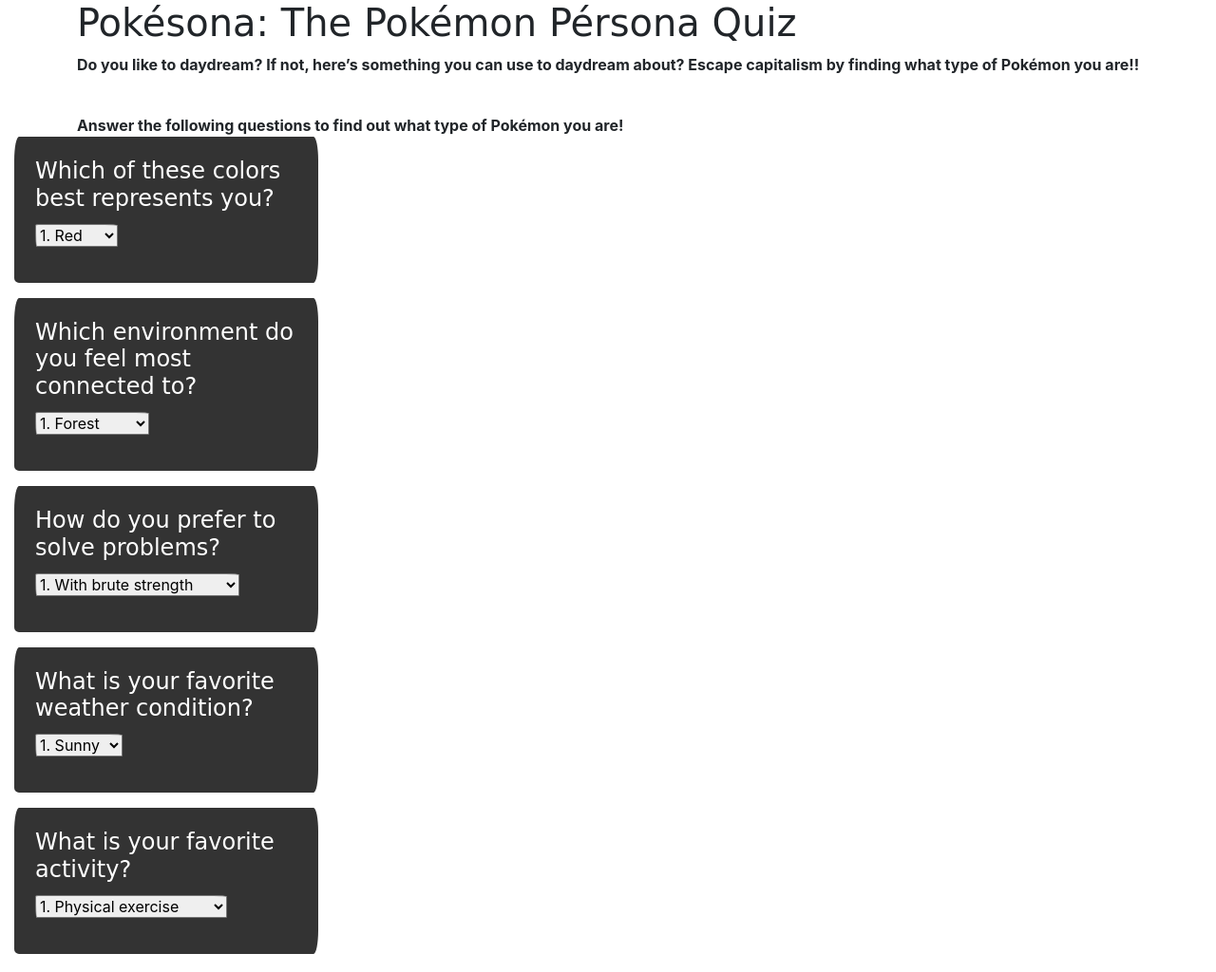
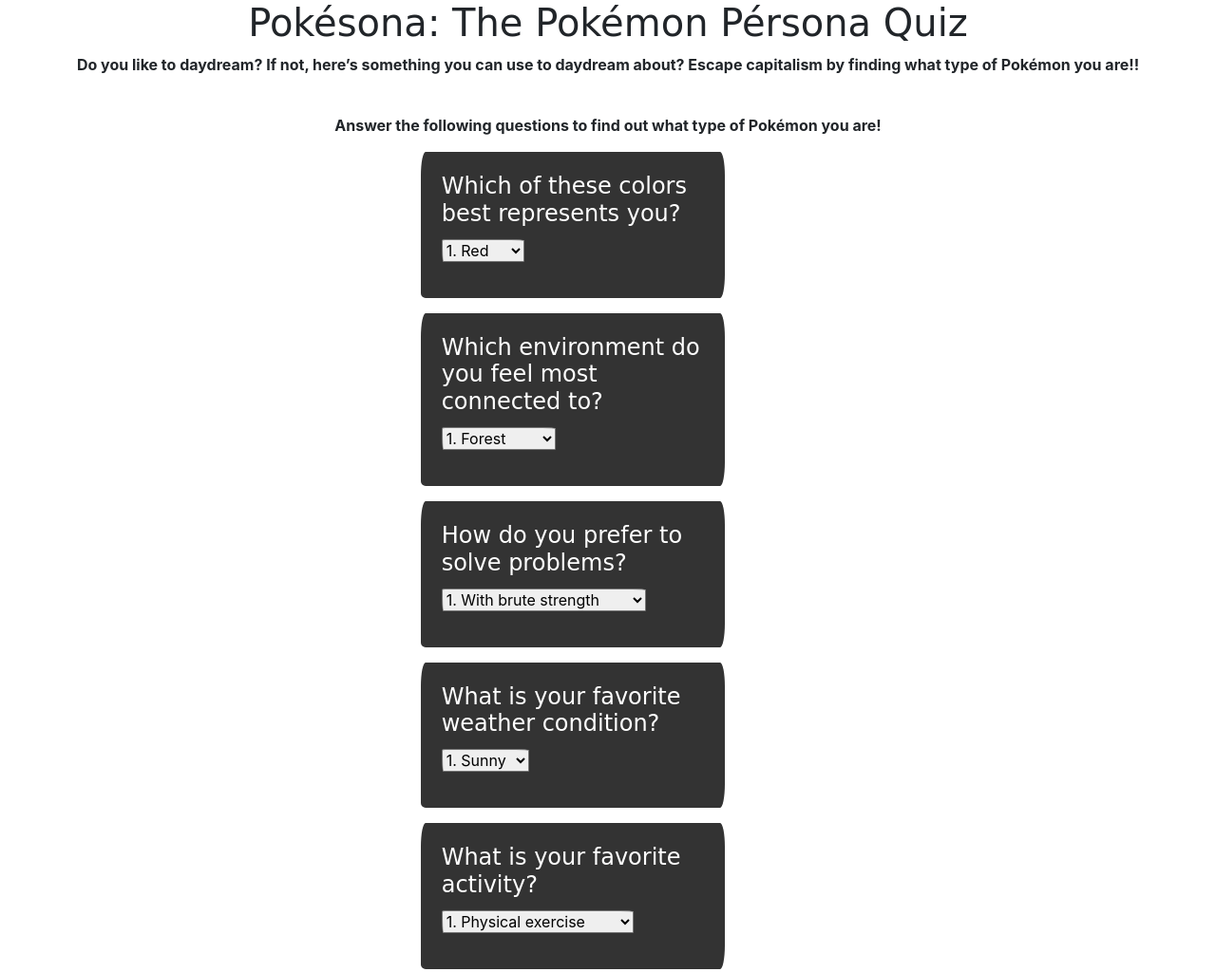
Before and after one commit to jesse-howell/pokesona-project, a plain HTML site: page index.html in a window 1280 px wide. Shown: the whole page at 95% size. Drawn offline with nearby package versions, Linux system fonts and the light colour scheme; no server answers; a web font is replaced by a local one.

Commit message:
added p-3 to col class, added text-center to div

```diff
--- a/index.html
+++ b/index.html
@@ -12,7 +12,8 @@
 <body>
     <!-- changed added fluid to container class -->
     <div class="container-fluid">
-        <div class="row justify-content-center" id="start">
+        <!-- added text-center to div -->
+        <div class="row justify-content-md-center text-center" id="start">
             <main>
                 <h1>Pokésona: The Pokémon Pérsona Quiz</h1>
                 <p>Do you like to daydream? If not, here’s something you can use to daydream about? Escape capitalism by finding what type of Pokémon you are!!</p>
@@ -20,9 +21,10 @@
             </main>
         </div>
 
-        <aside>
-            <div class="row">
-                <div class="col col-md-4">
+        <!-- <aside> -->
+            <div class="row justify-content-center">
+                <!-- added p-3 to col class -->
+                <div class="col col-md-4 p-3">
                     <!-- <h2>Pokesona Quiz</h2> -->
                     <!-- found content cards on bootswatch and pasted into html -->
                     <div class="card text-white bg-primary mb-3" style="max-width: 20rem;" id="uno">
```
